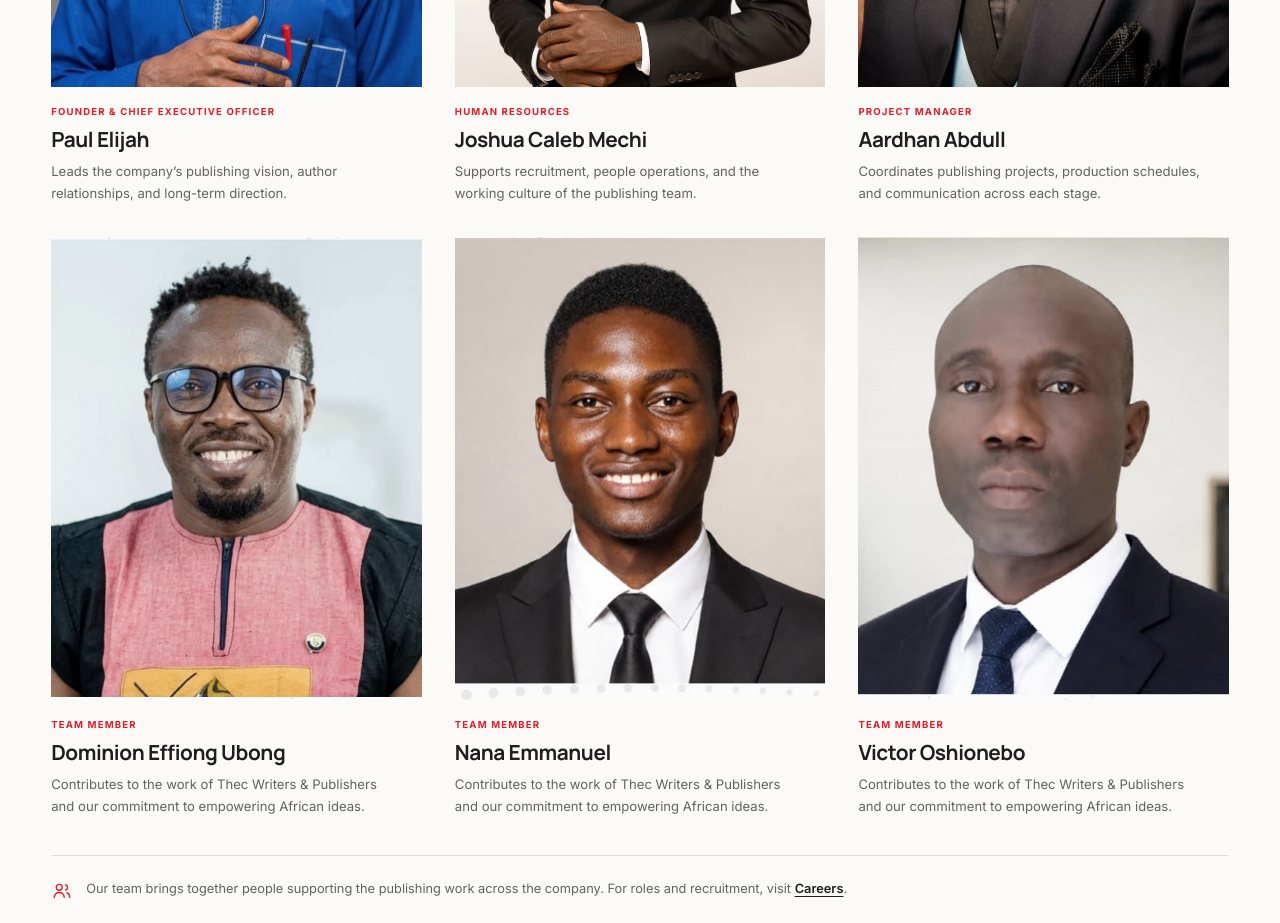
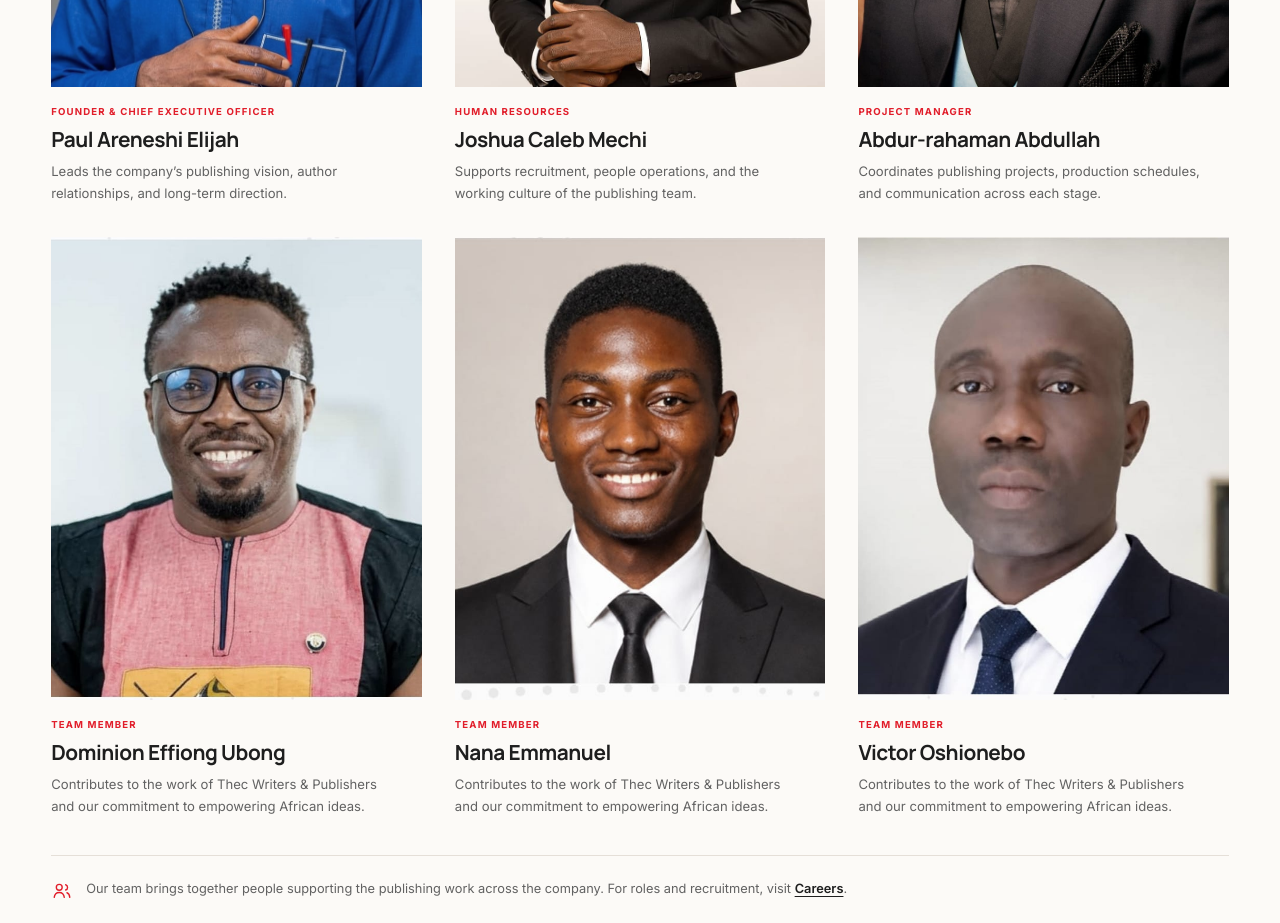
Before and after one commit to thecpublishers/thecDEEP, a React (Vite) app: page /about in a window 1280 px wide. Shown: the part 3920-4843 px from the top of the page. Built offline with nearby package versions, Linux system fonts and the light colour scheme.

Commit message:
Correct staff names in team directory

```diff
--- a/src/content/team.ts
+++ b/src/content/team.ts
@@ -12,13 +12,13 @@ export type TeamMember = {
 export const team: TeamMember[] = [
   {
     id: 'paul-elijah',
-    name: 'Paul Elijah',
+    name: 'Paul Areneshi Elijah',
     role: 'Founder & Chief Executive Officer',
     image: '/images/team/paul-elijah.jpg',
-    imageAlt: 'Photograph of Paul Elijah, Founder and CEO of Thec Writers & Publishers.',
+    imageAlt: 'Photograph of Paul Areneshi Elijah, Founder and CEO of Thec Writers & Publishers.',
     summary:
       'Leads the company’s publishing vision, author relationships, and long-term direction.',
-    initials: 'PE',
+    initials: 'PAE',
     imagePlaceholder: false,
   },
   {
@@ -34,10 +34,10 @@ export const team: TeamMember[] = [
   },
   {
     id: 'aardhan-abdull',
-    name: 'Aardhan Abdull',
+    name: 'Abdur-rahaman Abdullah',
     role: 'Project Manager',
     image: '/images/team/aardhan-abdull.jpg',
-    imageAlt: 'Photograph of Aardhan Abdull, Project Manager at Thec Writers & Publishers.',
+    imageAlt: 'Photograph of Abdur-rahaman Abdullah, Project Manager at Thec Writers & Publishers.',
     summary:
       'Coordinates publishing projects, production schedules, and communication across each stage.',
     initials: 'AA',
```
